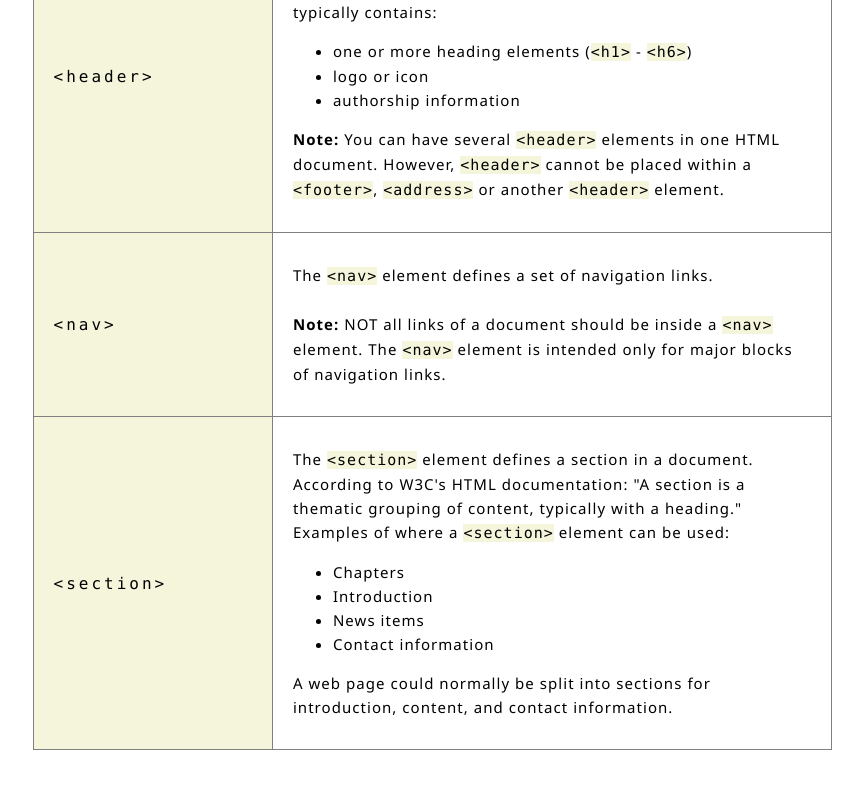
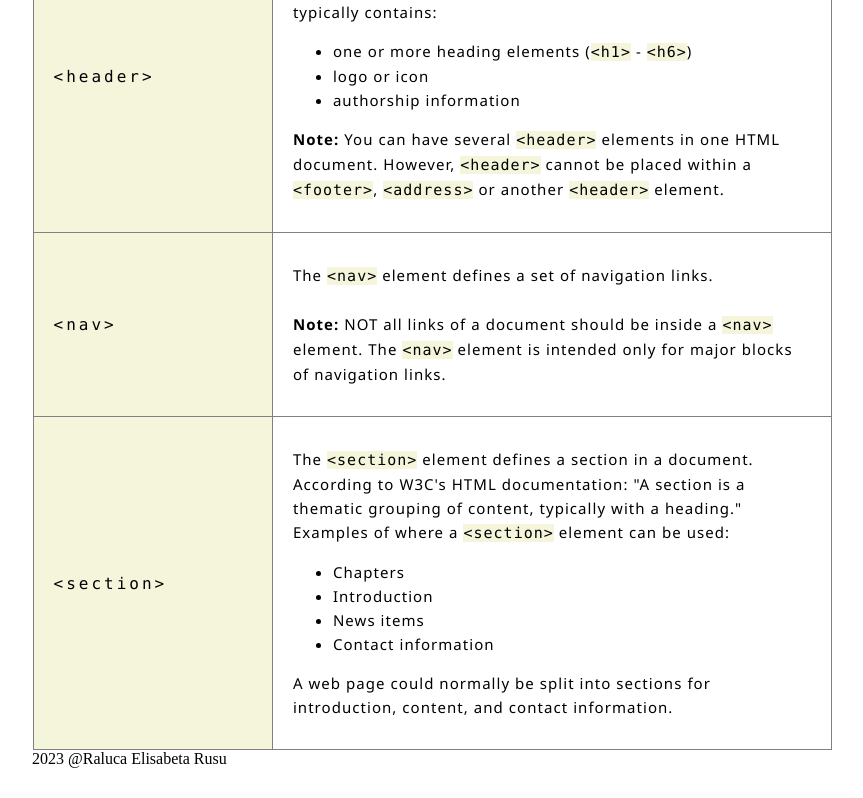
Before and after one commit to RalucaElisabetaR/Semantic-HTML-Cheatsheet, a plain HTML site: page index.html in a window 1280 px wide. Shown: the part 1398-2196 px from the top of the page, without its empty margins (208-1071 px from the left). Drawn offline with Linux system fonts and the light colour scheme.

Commit message:
added footer

```diff
--- a/index.html
+++ b/index.html
@@ -119,6 +119,7 @@
 
       </tbody>
     </table>
+    <footer>2023 @Raluca Elisabeta Rusu</footer>
   </body>
 
 </html>
```
